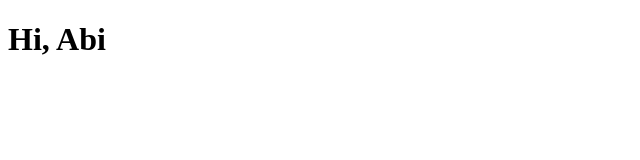
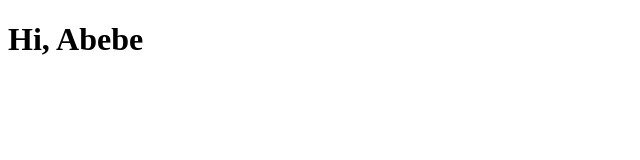
Before and after one commit to atakilteva/abebe, a plain HTML site: page index.html in a window 1280 px wide. Shown: the full height of the page, 0-640 px from the left. Drawn offline with Linux system fonts and the light colour scheme.

Commit message:
updated the name
updated the name abi to abebe

```diff
--- a/index.html
+++ b/index.html
@@ -7,6 +7,6 @@
     <title>Hello Abebe</title>
 </head>
 <body>
-    <h1>Hi, Abi</h1>
+    <h1>Hi, Abebe</h1>
 </body>
 </html>
```
